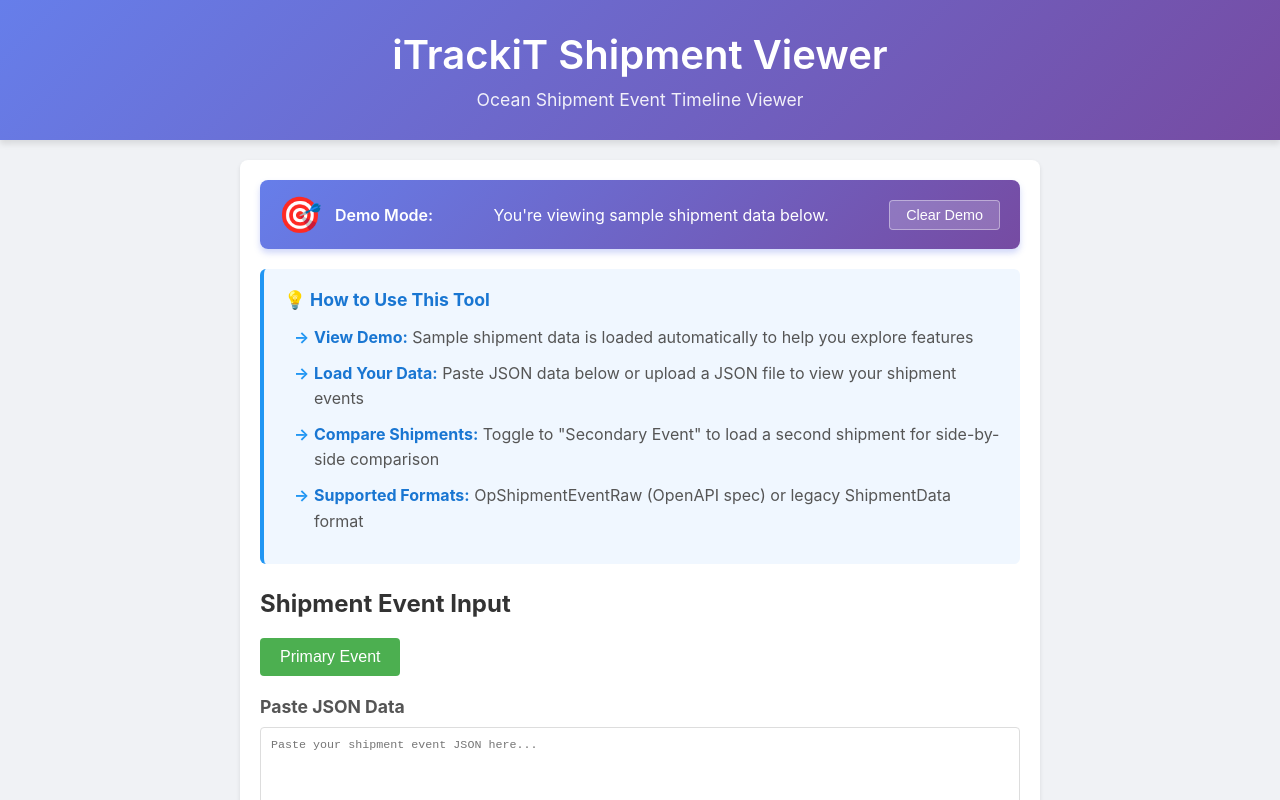
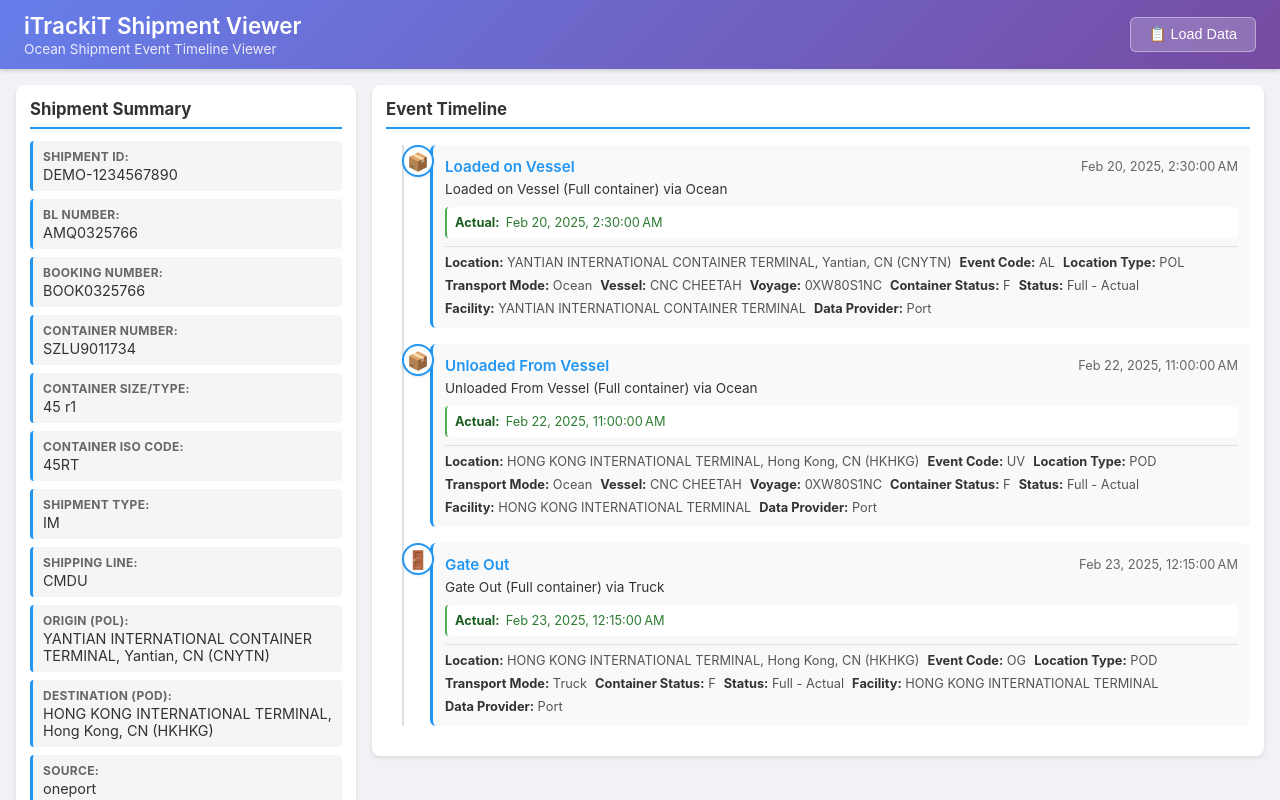
Before and after one commit to fatbo/itrackit-event-viewer, an Angular app: page / in a window 1280 px wide. Shown: the top 800 px of the page. Built offline with nearby package versions, Linux system fonts and the light colour scheme.

Commit message:
Refine UI layout: collapsible input panel, two-column summary+timeline, compact design, retain JSON input
Co-authored-by: fatbo <4547140+fatbo@users.noreply.github.com>

```diff
--- a/src/app/app.css
+++ b/src/app/app.css
@@ -13,51 +13,100 @@
 .app-header {
   background: linear-gradient(135deg, #667eea 0%, #764ba2 100%);
   color: white;
-  padding: 30px 20px;
-  text-align: center;
-  box-shadow: 0 4px 6px rgba(0, 0, 0, 0.1);
+  padding: 12px 24px;
+  display: flex;
+  align-items: center;
+  justify-content: space-between;
+  box-shadow: 0 2px 4px rgba(0, 0, 0, 0.15);
 }
 
-.app-header h1 {
+.header-content h1 {
   margin: 0;
-  font-size: 2.5em;
+  font-size: 1.4em;
   font-weight: 600;
 }
 
 .subtitle {
-  margin: 10px 0 0 0;
-  font-size: 1.1em;
-  opacity: 0.9;
+  margin: 2px 0 0 0;
+  font-size: 0.85em;
+  opacity: 0.85;
+}
+
+.input-toggle-btn {
+  padding: 8px 18px;
+  background: rgba(255, 255, 255, 0.2);
+  color: white;
+  border: 1px solid rgba(255, 255, 255, 0.4);
+  border-radius: 6px;
+  cursor: pointer;
+  font-size: 0.9em;
+  font-weight: 500;
+  transition: background 0.2s;
+  white-space: nowrap;
+}
+
+.input-toggle-btn:hover {
+  background: rgba(255, 255, 255, 0.3);
+}
+
+.input-panel {
+  background: white;
+  border-bottom: 1px solid #ddd;
+  box-shadow: 0 2px 8px rgba(0, 0, 0, 0.08);
+  animation: slideDown 0.25s ease-out;
+}
+
+.input-panel-hidden {
+  display: none;
+}
+
+@keyframes slideDown {
+  from { opacity: 0; transform: translateY(-10px); }
+  to { opacity: 1; transform: translateY(0); }
 }
 
 .app-main {
   flex: 1;
-  padding: 20px;
+  padding: 16px;
   max-width: 1600px;
   margin: 0 auto;
   width: 100%;
+}
+
+.main-grid {
+  display: grid;
+  grid-template-columns: 340px 1fr;
+  gap: 16px;
+  align-items: start;
 }
 
 .app-footer {
   background: #333;
   color: white;
   text-align: center;
-  padding: 20px;
-  margin-top: 40px;
+  padding: 12px;
+  margin-top: 20px;
 }
 
 .app-footer p {
   margin: 0;
-  font-size: 0.9em;
+  font-size: 0.8em;
 }
 
-@media (max-width: 768px) {
-  .app-header h1 {
-    font-size: 1.8em;
+@media (max-width: 900px) {
+  .app-header {
+    flex-direction: column;
+    gap: 8px;
+    text-align: center;
+    padding: 10px 16px;
   }
 
-  .subtitle {
-    font-size: 1em;
+  .header-content h1 {
+    font-size: 1.2em;
+  }
+
+  .main-grid {
+    grid-template-columns: 1fr;
   }
 
   .app-main {
--- a/src/app/app.html
+++ b/src/app/app.html
@@ -1,13 +1,27 @@
 <div class="app-container">
   <header class="app-header">
-    <h1>{{ title() }}</h1>
-    <p class="subtitle">Ocean Shipment Event Timeline Viewer</p>
+    <div class="header-content">
+      <h1>{{ title() }}</h1>
+      <p class="subtitle">Ocean Shipment Event Timeline Viewer</p>
+    </div>
+    <button class="input-toggle-btn" (click)="toggleInput()">
+      {{ showInput() ? '✕ Close' : '📋 Load Data' }}
+    </button>
   </header>
 
+  <div class="input-panel" [class.input-panel-hidden]="!showInput()">
+    <app-event-input></app-event-input>
+  </div>
+
   <main class="app-main">
-    <app-event-input></app-event-input>
-    <app-event-summary></app-event-summary>
-    <app-event-timeline></app-event-timeline>
+    <div class="main-grid">
+      <div class="main-left">
+        <app-event-summary></app-event-summary>
+      </div>
+      <div class="main-right">
+        <app-event-timeline></app-event-timeline>
+      </div>
+    </div>
     <app-event-comparison></app-event-comparison>
   </main>
 
--- a/src/app/app.ts
+++ b/src/app/app.ts
@@ -13,4 +13,9 @@ import { EventComparison } from './components/event-comparison/event-comparison'
 })
 export class App {
   protected readonly title = signal('iTrackiT Shipment Viewer');
+  protected readonly showInput = signal(false);
+
+  toggleInput(): void {
+    this.showInput.set(!this.showInput());
+  }
 }
--- a/src/app/components/event-input/event-input.css
+++ b/src/app/components/event-input/event-input.css
@@ -1,48 +1,23 @@
 .event-input-container {
-  max-width: 800px;
+  max-width: 1200px;
   margin: 0 auto;
-  padding: 20px;
-  background: white;
-  border-radius: 8px;
-  box-shadow: 0 2px 4px rgba(0, 0, 0, 0.1);
+  padding: 16px 24px;
 }
 
 .demo-banner {
   display: flex;
   align-items: center;
-  gap: 15px;
-  padding: 15px 20px;
+  gap: 12px;
+  padding: 10px 16px;
   background: linear-gradient(135deg, #667eea 0%, #764ba2 100%);
   color: white;
-  border-radius: 8px;
-  margin-bottom: 20px;
-  box-shadow: 0 4px 6px rgba(102, 126, 234, 0.3);
-  animation: slideDown 0.5s ease-out;
-}
-
-@keyframes slideDown {
-  from {
-    opacity: 0;
-    transform: translateY(-20px);
-  }
-  to {
-    opacity: 1;
-    transform: translateY(0);
-  }
+  border-radius: 6px;
+  margin-bottom: 12px;
+  box-shadow: 0 2px 4px rgba(102, 126, 234, 0.2);
 }
 
 .demo-icon {
-  font-size: 2em;
-  animation: pulse 2s ease-in-out infinite;
-}
-
-@keyframes pulse {
-  0%, 100% {
-    transform: scale(1);
-  }
-  50% {
-    transform: scale(1.1);
-  }
+  font-size: 1.4em;
 }
 
 .demo-content {
@@ -51,7 +26,8 @@
   align-items: center;
   justify-content: space-between;
   flex-wrap: wrap;
-  gap: 10px;
+  gap: 8px;
+  font-size: 0.9em;
 }
 
 .demo-content strong {
@@ -59,14 +35,14 @@
 }
 
 .dismiss-demo {
-  padding: 6px 16px;
+  padding: 4px 12px;
   background: rgba(255, 255, 255, 0.2);
   color: white;
   border: 1px solid rgba(255, 255, 255, 0.4);
   border-radius: 4px;
   cursor: pointer;
-  font-size: 0.9em;
-  transition: all 0.3s ease;
+  font-size: 0.85em;
+  transition: all 0.2s ease;
 }
 
 .dismiss-demo:hover {
@@ -76,28 +52,29 @@
 
 .usage-tips {
   background: #f0f7ff;
-  border-left: 4px solid #2196F3;
-  padding: 20px;
-  border-radius: 6px;
-  margin-bottom: 25px;
+  border-left: 3px solid #2196F3;
+  padding: 10px 16px;
+  border-radius: 4px;
+  margin-bottom: 12px;
+  font-size: 0.85em;
 }
 
 .usage-tips h3 {
   color: #1976d2;
-  margin: 0 0 15px 0;
-  font-size: 1.1em;
+  margin: 0 0 8px 0;
+  font-size: 1em;
 }
 
 .usage-tips ul {
   margin: 0;
-  padding-left: 20px;
+  padding-left: 16px;
   list-style-type: none;
 }
 
 .usage-tips li {
-  margin-bottom: 10px;
+  margin-bottom: 4px;
   color: #555;
-  line-height: 1.6;
+  line-height: 1.4;
   position: relative;
   padding-left: 10px;
 }
@@ -116,55 +93,64 @@
 
 h2 {
   color: #333;
-  margin-bottom: 20px;
+  margin: 0 0 12px 0;
+  font-size: 1.1em;
 }
 
 h3 {
   color: #555;
-  font-size: 1.1em;
-  margin-bottom: 10px;
+  font-size: 0.95em;
+  margin-bottom: 6px;
 }
 
 .input-toggle {
-  margin-bottom: 20px;
+  margin-bottom: 12px;
 }
 
 .toggle-btn {
-  padding: 10px 20px;
+  padding: 6px 16px;
   background: #4CAF50;
   color: white;
   border: none;
   border-radius: 4px;
   cursor: pointer;
-  font-size: 1em;
+  font-size: 0.9em;
 }
 
 .toggle-btn:hover {
   background: #45a049;
 }
 
+.input-row {
+  display: grid;
+  grid-template-columns: 1fr auto 1fr;
+  gap: 16px;
+  align-items: start;
+}
+
 .input-section {
-  margin-bottom: 20px;
+  margin-bottom: 0;
 }
 
 .json-textarea {
   width: 100%;
-  padding: 10px;
+  padding: 8px;
   border: 1px solid #ddd;
   border-radius: 4px;
   font-family: monospace;
-  font-size: 0.9em;
+  font-size: 0.85em;
   resize: vertical;
 }
 
 .action-btn {
-  padding: 10px 20px;
+  padding: 6px 16px;
   background: #2196F3;
   color: white;
   border: none;
   border-radius: 4px;
   cursor: pointer;
-  margin-top: 10px;
+  margin-top: 6px;
+  font-size: 0.85em;
 }
 
 .action-btn:hover:not(:disabled) {
@@ -178,42 +164,59 @@ h3 {
 
 .divider {
   text-align: center;
-  margin: 30px 0;
   color: #999;
   font-weight: bold;
+  font-size: 0.85em;
+  display: flex;
+  align-items: center;
+  justify-content: center;
+  padding-top: 20px;
 }
 
 .file-input {
-  padding: 10px;
+  padding: 8px;
   border: 2px dashed #ddd;
   border-radius: 4px;
   width: 100%;
   cursor: pointer;
+  font-size: 0.85em;
 }
 
 .error-message {
   background: #ffebee;
   color: #c62828;
-  padding: 15px;
+  padding: 10px;
   border-radius: 4px;
-  margin-top: 20px;
-  border-left: 4px solid #c62828;
+  margin-top: 12px;
+  border-left: 3px solid #c62828;
+  font-size: 0.9em;
 }
 
 .actions {
-  margin-top: 20px;
+  margin-top: 12px;
   text-align: right;
 }
 
 .clear-btn {
-  padding: 10px 20px;
+  padding: 6px 16px;
   background: #f44336;
   color: white;
   border: none;
   border-radius: 4px;
   cursor: pointer;
+  font-size: 0.85em;
 }
 
 .clear-btn:hover {
   background: #da190b;
 }
+
+@media (max-width: 700px) {
+  .input-row {
+    grid-template-columns: 1fr;
+  }
+
+  .divider {
+    padding-top: 0;
+  }
+}
--- a/src/app/components/event-input/event-input.html
+++ b/src/app/components/event-input/event-input.html
@@ -10,12 +10,11 @@
   }
 
   <div class="usage-tips">
-    <h3>💡 How to Use This Tool</h3>
+    <h3>💡 How to Use</h3>
     <ul>
-      <li><strong>View Demo:</strong> Sample shipment data is loaded automatically to help you explore features</li>
-      <li><strong>Load Your Data:</strong> Paste JSON data below or upload a JSON file to view your shipment events</li>
-      <li><strong>Compare Shipments:</strong> Toggle to "Secondary Event" to load a second shipment for side-by-side comparison</li>
-      <li><strong>Supported Formats:</strong> OpShipmentEventRaw (OpenAPI spec) or legacy ShipmentData format</li>
+      <li><strong>Load Your Data:</strong> Paste JSON or upload a file below</li>
+      <li><strong>Compare:</strong> Toggle to "Secondary Event" for side-by-side comparison</li>
+      <li><strong>Formats:</strong> OpShipmentEventRaw (OpenAPI) or ShipmentData</li>
     </ul>
   </div>
 
@@ -27,12 +26,13 @@
     </button>
   </div>
 
+  <div class="input-row">
     <div class="input-section">
       <h3>Paste JSON Data</h3>
       <textarea
         [(ngModel)]="jsonInput"
         placeholder="Paste your shipment event JSON here..."
-      rows="10"
+        rows="6"
         class="json-textarea"
       ></textarea>
       <button (click)="onPasteJson()" class="action-btn" [disabled]="!jsonInput()">
@@ -51,6 +51,7 @@
         class="file-input"
       />
     </div>
+  </div>
 
   @if (errorMessage()) {
     <div class="error-message">
--- a/src/app/components/event-input/event-input.ts
+++ b/src/app/components/event-input/event-input.ts
@@ -222,7 +222,6 @@ export class EventInput implements OnInit {
       }
 
       this.errorMessage.set('');
-      this.jsonInput.set('');
     } catch (error) {
       this.errorMessage.set('Invalid JSON format. Please check your JSON syntax and try again.');
     }
--- a/src/app/components/event-summary/event-summary.css
+++ b/src/app/components/event-summary/event-summary.css
@@ -1,7 +1,5 @@
 .event-summary-container {
-  max-width: 1200px;
-  margin: 20px auto;
-  padding: 20px;
+  padding: 14px;
   background: white;
   border-radius: 8px;
   box-shadow: 0 2px 4px rgba(0, 0, 0, 0.1);
@@ -9,44 +7,47 @@
 
 h2 {
   color: #333;
-  margin-bottom: 20px;
+  margin: 0 0 12px 0;
   border-bottom: 2px solid #2196F3;
-  padding-bottom: 10px;
+  padding-bottom: 8px;
+  font-size: 1.05em;
 }
 
 .summary-grid {
-  display: grid;
-  grid-template-columns: repeat(auto-fit, minmax(300px, 1fr));
-  gap: 15px;
+  display: flex;
+  flex-direction: column;
+  gap: 8px;
 }
 
 .summary-item {
   display: flex;
   flex-direction: column;
-  padding: 15px;
+  padding: 8px 10px;
   background: #f5f5f5;
   border-radius: 4px;
-  border-left: 4px solid #2196F3;
+  border-left: 3px solid #2196F3;
 }
 
 .label {
   font-weight: bold;
   color: #666;
-  font-size: 0.9em;
-  margin-bottom: 5px;
+  font-size: 0.75em;
+  margin-bottom: 2px;
+  text-transform: uppercase;
+  letter-spacing: 0.3px;
 }
 
 .value {
   color: #333;
-  font-size: 1.1em;
+  font-size: 0.9em;
 }
 
 .no-data {
   text-align: center;
-  padding: 40px;
+  padding: 24px;
   color: #999;
 }
 
 .no-data p {
-  font-size: 1.1em;
+  font-size: 0.9em;
 }
--- a/src/app/components/event-timeline/event-timeline.css
+++ b/src/app/components/event-timeline/event-timeline.css
@@ -1,7 +1,5 @@
 .event-timeline-container {
-  max-width: 1200px;
-  margin: 20px auto;
-  padding: 20px;
+  padding: 14px;
   background: white;
   border-radius: 8px;
   box-shadow: 0 2px 4px rgba(0, 0, 0, 0.1);
@@ -9,20 +7,21 @@
 
 h2 {
   color: #333;
-  margin-bottom: 30px;
+  margin: 0 0 16px 0;
   border-bottom: 2px solid #2196F3;
-  padding-bottom: 10px;
+  padding-bottom: 8px;
+  font-size: 1.05em;
 }
 
 .timeline {
   position: relative;
-  padding-left: 50px;
+  padding-left: 44px;
 }
 
 .timeline::before {
   content: '';
   position: absolute;
-  left: 20px;
+  left: 16px;
   top: 0;
   bottom: 0;
   width: 2px;
@@ -31,80 +30,82 @@ h2 {
 
 .timeline-item {
   position: relative;
-  margin-bottom: 30px;
+  margin-bottom: 16px;
   display: flex;
   align-items: flex-start;
 }
 
 .timeline-marker {
   position: absolute;
-  left: -30px;
+  left: -28px;
   top: 0;
 }
 
 .timeline-icon {
-  width: 40px;
-  height: 40px;
+  width: 32px;
+  height: 32px;
   background: white;
-  border: 3px solid #2196F3;
+  border: 2px solid #2196F3;
   border-radius: 50%;
   display: flex;
   align-items: center;
   justify-content: center;
-  font-size: 1.5em;
-  box-shadow: 0 2px 4px rgba(0, 0, 0, 0.1);
+  font-size: 1.1em;
+  box-shadow: 0 1px 3px rgba(0, 0, 0, 0.1);
 }
 
 .timeline-content {
   flex: 1;
   background: #f9f9f9;
-  padding: 20px;
-  border-radius: 8px;
-  border-left: 4px solid #2196F3;
+  padding: 12px;
+  border-radius: 6px;
+  border-left: 3px solid #2196F3;
 }
 
 .event-header {
   display: flex;
   justify-content: space-between;
   align-items: center;
-  margin-bottom: 10px;
+  margin-bottom: 4px;
   flex-wrap: wrap;
-  gap: 10px;
+  gap: 6px;
 }
 
 .event-type {
   color: #2196F3;
-  font-size: 1.2em;
+  font-size: 0.95em;
   margin: 0;
+  font-weight: 600;
 }
 
 .event-date {
   color: #666;
-  font-size: 0.9em;
+  font-size: 0.8em;
 }
 
 .event-description {
   color: #333;
-  margin: 10px 0;
-  line-height: 1.5;
+  margin: 4px 0;
+  line-height: 1.4;
+  font-size: 0.85em;
 }
 
 .event-times {
   display: flex;
   flex-direction: column;
-  gap: 8px;
-  margin: 15px 0;
-  padding: 15px;
+  gap: 4px;
+  margin: 8px 0;
+  padding: 8px;
   background: white;
-  border-radius: 6px;
-  border-left: 3px solid #4CAF50;
+  border-radius: 4px;
+  border-left: 2px solid #4CAF50;
 }
 
 .time-item {
   display: flex;
   align-items: center;
-  gap: 10px;
-  font-size: 0.9em;
+  gap: 6px;
+  font-size: 0.8em;
 }
 
 .time-item.actual {
@@ -134,15 +135,15 @@ h2 {
 .event-details {
   display: flex;
   flex-wrap: wrap;
-  gap: 15px;
-  margin-top: 15px;
-  padding-top: 15px;
+  gap: 8px;
+  margin-top: 8px;
+  padding-top: 8px;
   border-top: 1px solid #e0e0e0;
 }
 
 .detail-item {
   color: #555;
-  font-size: 0.9em;
+  font-size: 0.8em;
 }
 
 .detail-item strong {
@@ -151,10 +152,10 @@ h2 {
 
 .no-events {
   text-align: center;
-  padding: 40px;
+  padding: 24px;
   color: #999;
 }
 
 .no-events p {
-  font-size: 1.1em;
+  font-size: 0.9em;
 }
```
Also changed, not shown: src/app/components/event-comparison/event-comparison.css (+5 -5 lines). Lines whose indentation alone changed are shown as unchanged.
